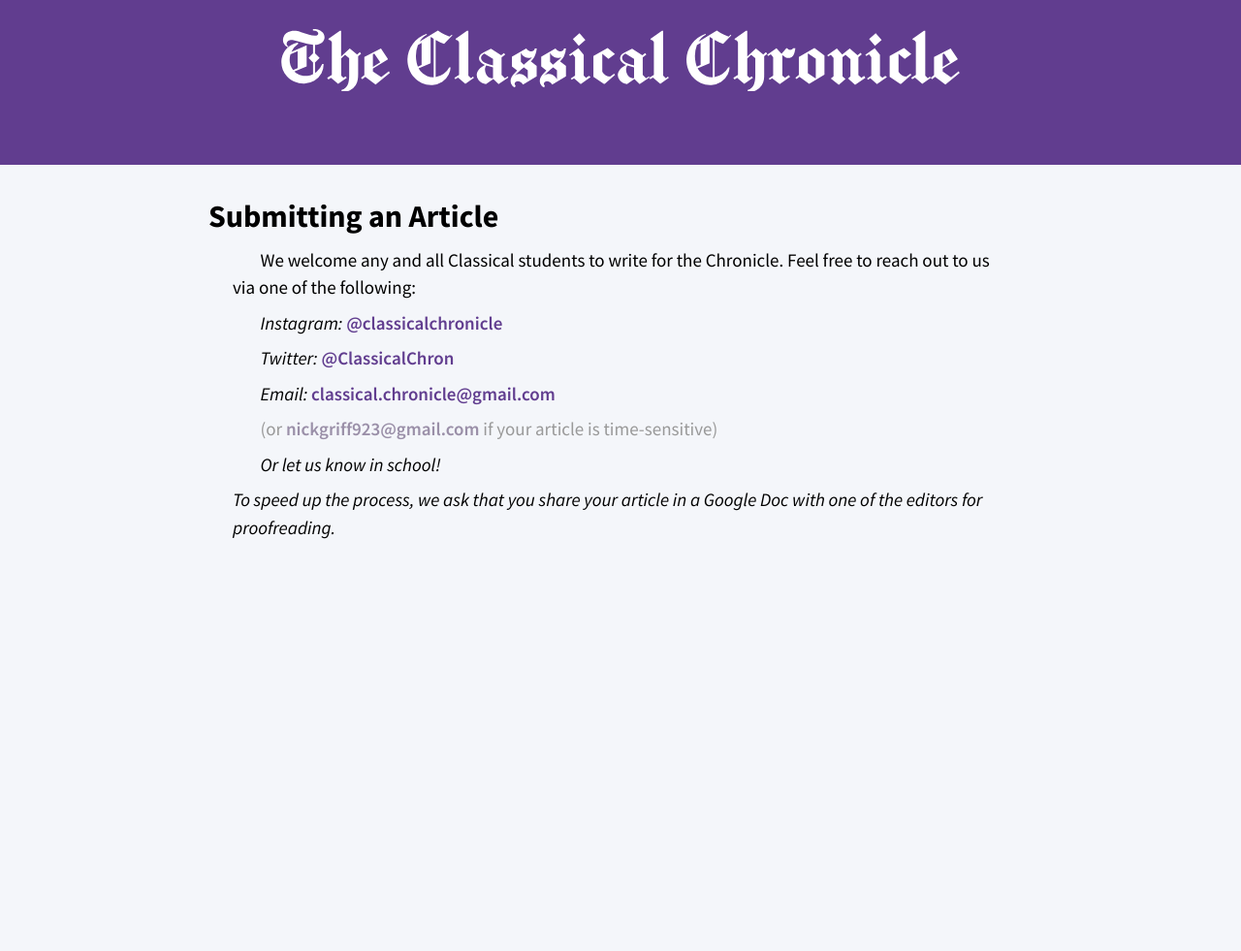
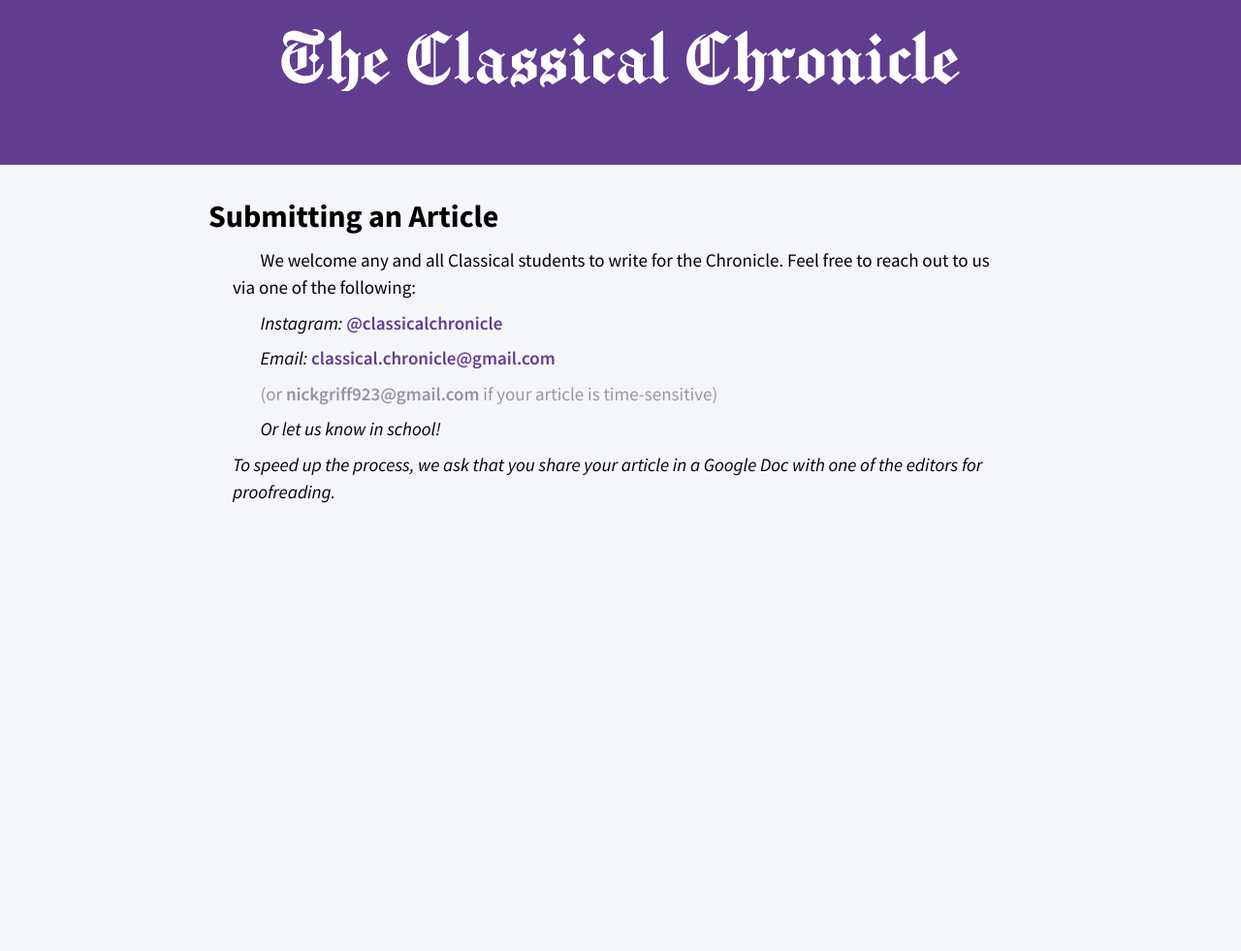
Before and after one commit to lixitrixi/classical-chronicle, a Jekyll site: the page built from submit.html, in a window 1280 px wide. Shown: the whole page at 97% size. Built offline with Jekyll 4.4.1, drawn with Linux system fonts in a browser that asks for light colours.

Commit message:
Removed deleted twitter account

```diff
--- a/submit.html
+++ b/submit.html
@@ -14,7 +14,6 @@
       <h1>Submitting an Article</h1>
       <p>We welcome any and all Classical students to write for the Chronicle. Feel free to reach out to us via one of the following: </p>
       <p><span>Instagram:</span> <a href="https://instagram.com/classicalchronicle">@classicalchronicle</a></p>
-      <p><span>Twitter:</span> <a href="https://twitter.com/classicalchron"> @ClassicalChron</a></p>
       <p><span>Email:</span> <a href="mailto:classical.chronicle@gmail.com">classical.chronicle@gmail.com</a></p>
       <p class="subtle">(or <a href="mailto:nickgriff923@gmail.com">nickgriff923@gmail.com</a> if your article is time-sensitive)</p>
       <p><span>Or let us know in school!</span></p>
```
